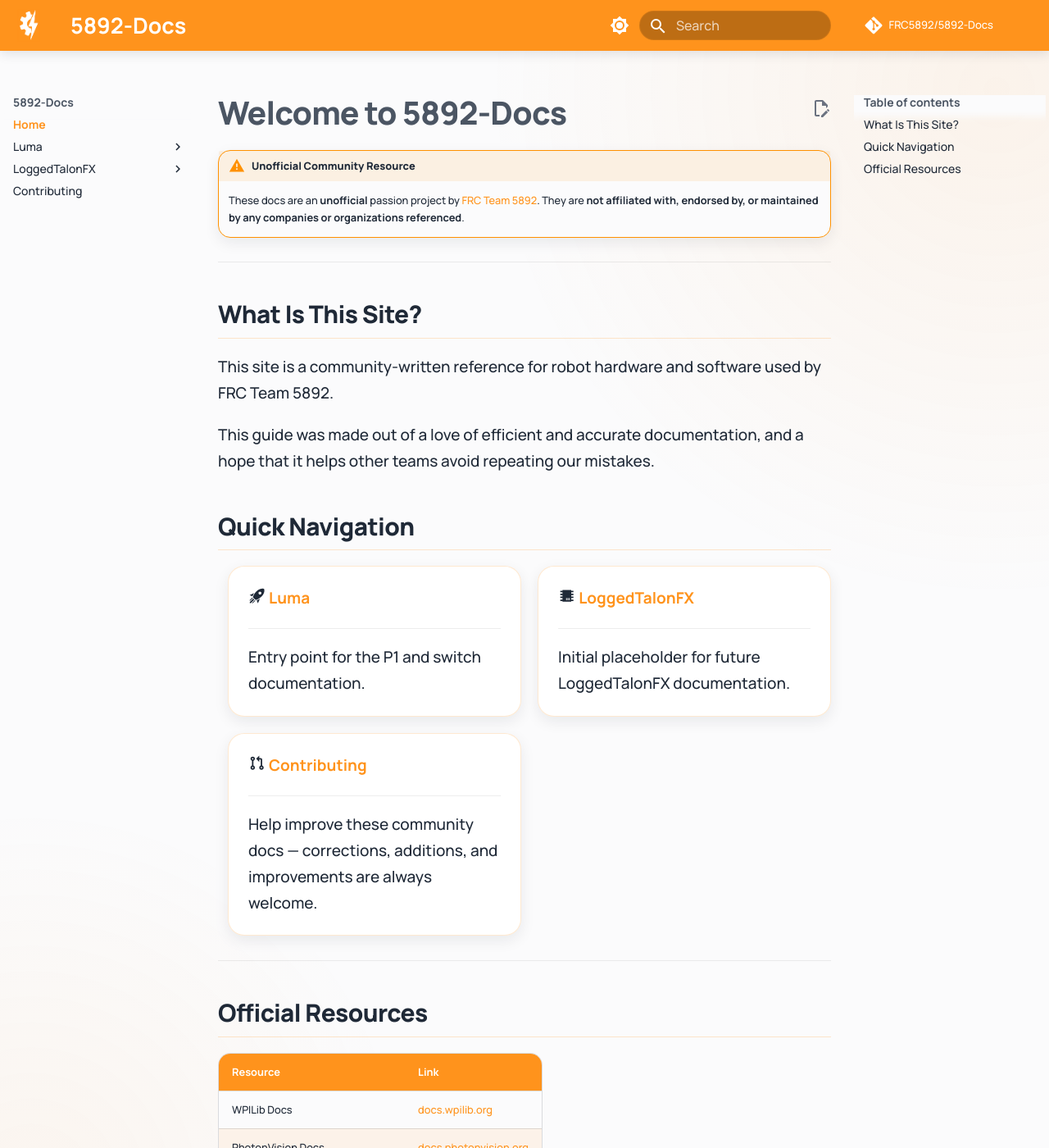
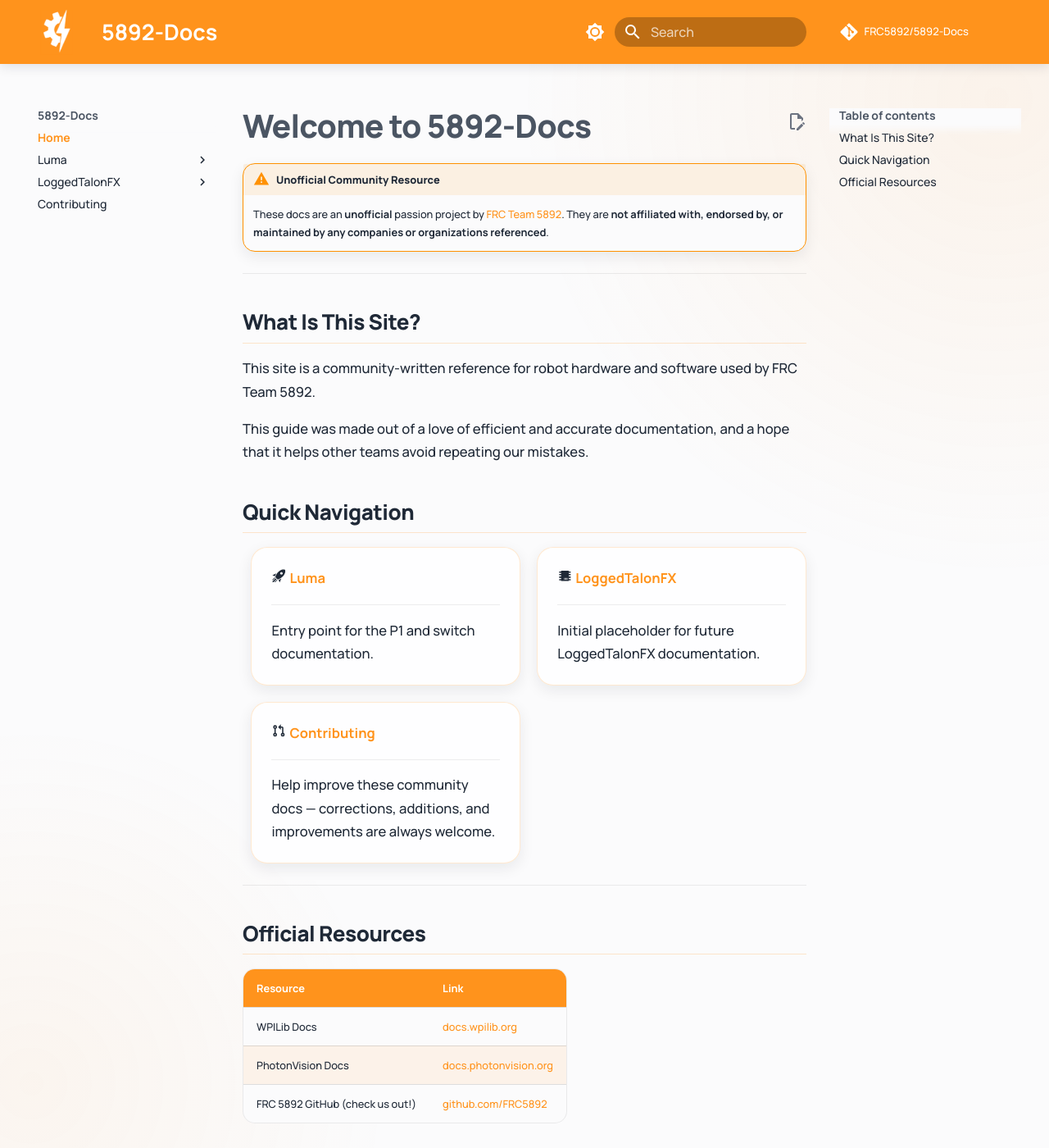
Before and after one commit to FRC5892/Luma-Docs, an MkDocs documentation site: the page built from docs/index.md, in a window 1280 px wide and 1400 px high. Shown: the whole window at 82% size. Built offline with MkDocs 1.6.1 and Material for MkDocs 9.7.7, drawn with Linux system fonts in a browser that asks for light colours; comment, search, counter and statistics services are not loaded.

Commit message:
Refactor CSS styles: remove unused variables, adjust typography, and update card and table styles for improved aesthetics

```diff
--- a/docs/stylesheets/extra.css
+++ b/docs/stylesheets/extra.css
@@ -9,11 +9,6 @@
   --team-brand-strong: #ff931c;
   --team-brand-soft: #ffd8b0;
   --team-accent: #f7a23f;
-
-  --content-max: 78rem;
-  --surface-soft: rgba(255, 255, 255, 0.82);
-  --surface-soft-dark: rgba(23, 27, 35, 0.8);
-  --border-soft: rgba(255, 147, 28, 0.2);
 
   --radius-sm: 0.45rem;
   --radius-md: 0.75rem;
@@ -75,13 +70,9 @@ kbd {
     radial-gradient(circle at 3% 88%, rgba(255, 147, 28, 0.06), transparent 25%);
 }
 
-.md-grid {
-  max-width: var(--content-max);
-}
-
 .md-typeset {
-  line-height: 1.68;
-  font-size: 0.95rem;
+  line-height: 1.72;
+  font-size: 0.83rem;
 }
 
 .md-typeset h1,
@@ -98,9 +89,9 @@ kbd {
 }
 
 .md-typeset h2 {
-  margin-top: 2.1rem;
+  margin-top: 2rem;
   border-bottom: 1px solid rgba(255, 147, 28, 0.22);
-  padding-bottom: 0.4rem;
+  padding-bottom: 0.35rem;
 }
 
 .md-typeset p,
@@ -148,9 +139,9 @@ kbd {
 }
 
 .md-typeset .grid.cards > ul > li {
-  border: 1px solid var(--border-soft);
+  border: 1px solid rgba(255, 147, 28, 0.2);
   border-radius: var(--radius-lg);
-  background: var(--surface-soft);
+  background: rgba(255, 255, 255, 0.78);
   padding: 1.15rem 1.2rem;
   box-shadow: var(--shadow-sm);
   transition: transform 0.18s ease, box-shadow 0.18s ease, border-color 0.18s ease;
@@ -163,7 +154,7 @@ kbd {
 }
 
 [data-md-color-scheme="slate"] .md-typeset .grid.cards > ul > li {
-  background: var(--surface-soft-dark);
+  background: rgba(23, 27, 35, 0.76);
   border-color: rgba(255, 156, 52, 0.26);
 }
 
@@ -175,14 +166,6 @@ kbd {
 .md-typeset details {
   border-radius: var(--radius-md);
   box-shadow: var(--shadow-sm);
-  border-width: 1px;
-  border-style: solid;
-  border-color: rgba(17, 24, 39, 0.16);
-}
-
-[data-md-color-scheme="slate"] .md-typeset .admonition,
-[data-md-color-scheme="slate"] .md-typeset details {
-  border-color: rgba(255, 184, 101, 0.32);
 }
 
 .md-typeset .admonition-title,
@@ -191,7 +174,7 @@ kbd {
 }
 
 .md-typeset table:not([class]) {
-  border: 1px solid rgba(17, 24, 39, 0.14);
+  border: 1px solid var(--md-default-fg-color--lightest);
   border-radius: var(--radius-md);
   overflow: hidden;
 }
@@ -206,16 +189,8 @@ kbd {
   background-color: rgba(255, 216, 176, 0.25);
 }
 
-.md-typeset table:not([class]) tr:hover {
-  background-color: rgba(255, 147, 28, 0.14);
-}
-
 [data-md-color-scheme="slate"] .md-typeset table:not([class]) tr:nth-child(even) {
   background-color: rgba(255, 184, 101, 0.08);
-}
-
-[data-md-color-scheme="slate"] .md-typeset table:not([class]) tr:hover {
-  background-color: rgba(255, 184, 101, 0.14);
 }
 
 .md-typeset code {
@@ -227,7 +202,6 @@ kbd {
 .md-typeset pre > code {
   border-radius: var(--radius-md);
   padding: 1rem;
-  border: 1px solid rgba(17, 24, 39, 0.12);
 }
 
 .md-typeset kbd {
@@ -246,15 +220,6 @@ kbd {
 .md-typeset a {
   text-underline-offset: 0.16em;
   text-decoration-thickness: 0.09em;
-}
-
-.md-typeset a:focus-visible,
-.md-nav__link:focus-visible,
-.md-header__button:focus-visible,
-.md-search__input:focus-visible {
-  outline: 3px solid rgba(255, 147, 28, 0.38);
-  outline-offset: 2px;
-  border-radius: var(--radius-sm);
 }
 
 .md-typeset .task-list-item input[type="checkbox"] {
@@ -315,7 +280,6 @@ kbd {
 
 .md-search__form {
   border-radius: 999px;
-  border: 1px solid rgba(255, 147, 28, 0.24);
 }
 
 .md-footer {
@@ -326,8 +290,8 @@ kbd {
 .md-header__button.md-logo svg,
 .md-nav__button.md-logo img,
 .md-nav__button.md-logo svg {
-  width: 38px;
-  height: 38px;
+  width: 46px;
+  height: 54px;
   object-fit: contain;
 }
 
@@ -337,7 +301,7 @@ kbd {
   }
 
   .md-typeset {
-    font-size: 0.92rem;
+    font-size: 0.8rem;
   }
 
   .md-typeset .grid.cards > ul {
```
